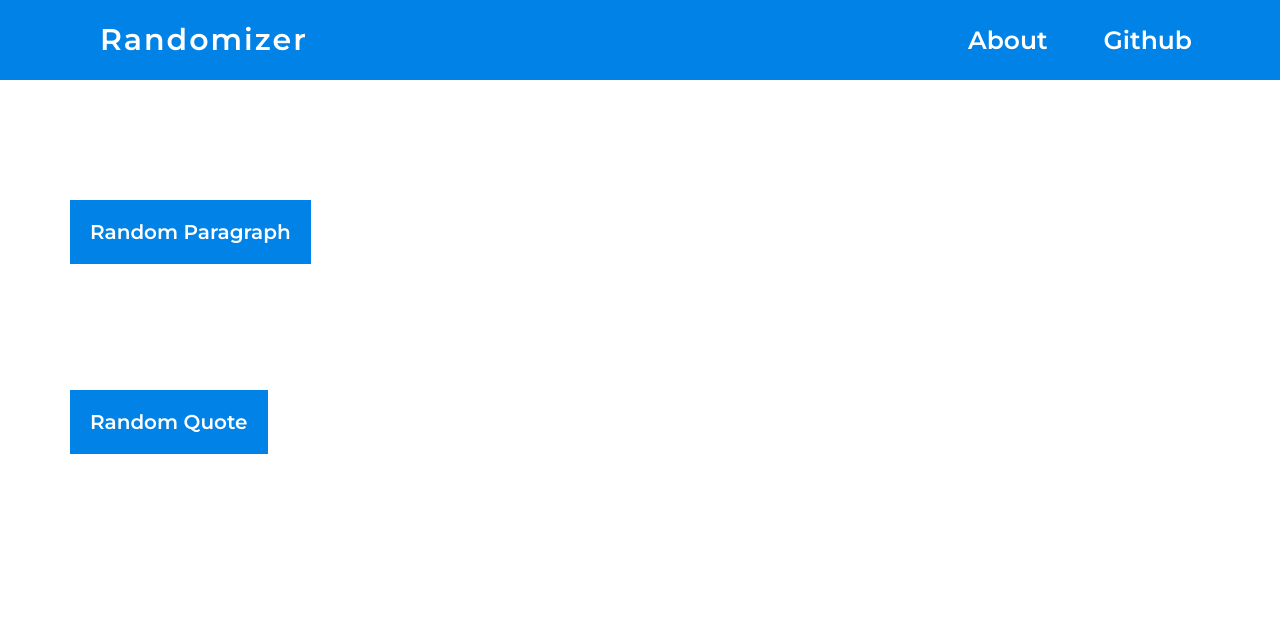
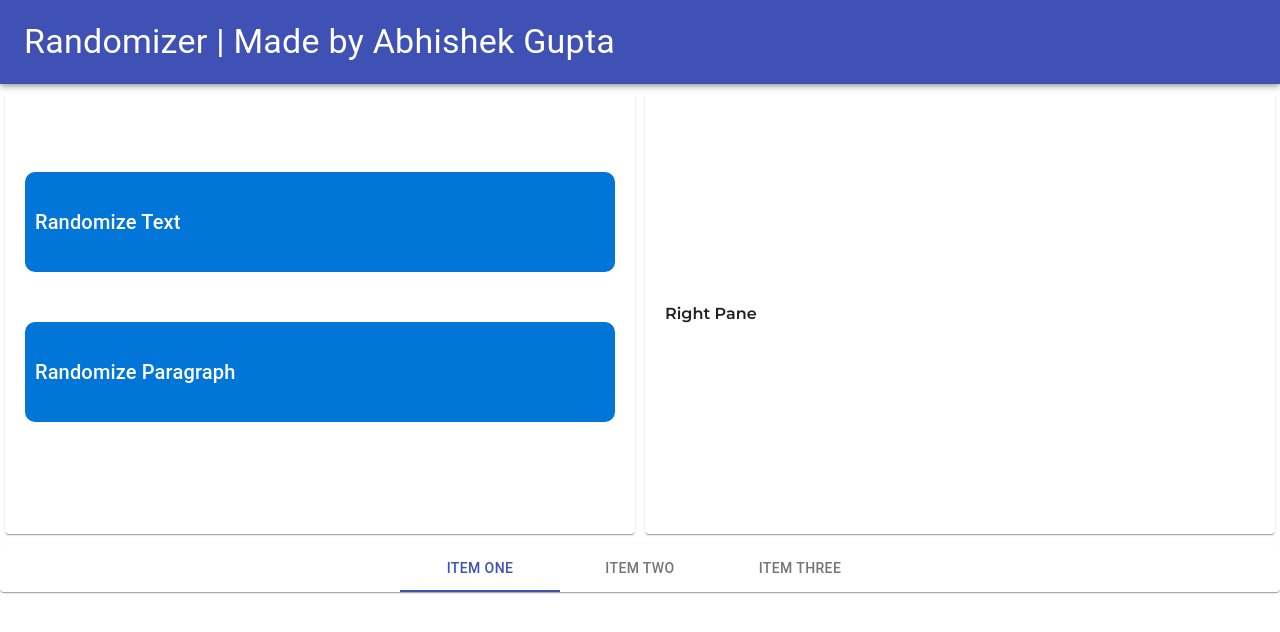
Before and after one commit to abhi15999/Randomiser, a React (Create React App) app in the folder randomiser/: page / in a window 1280 px wide. Shown: the top 632 px of the page. Built offline with nearby package versions, Linux system fonts and the light colour scheme.

Commit message:
Updates with Material UI and stored data from API

```diff
--- a/randomiser/package.json
+++ b/randomiser/package.json
@@ -6,9 +6,12 @@
     "@fortawesome/fontawesome-svg-core": "^1.2.32",
     "@fortawesome/free-solid-svg-icons": "^5.15.1",
     "@fortawesome/react-fontawesome": "^0.1.12",
+    "@material-ui/core": "^4.11.0",
+    "@material-ui/icons": "^4.9.1",
     "@testing-library/jest-dom": "^5.11.5",
     "@testing-library/react": "^11.1.1",
     "@testing-library/user-event": "^12.2.0",
+    "axios": "^0.21.0",
     "react": "^17.0.1",
     "react-dom": "^17.0.1",
     "react-scripts": "4.0.0",
--- a/randomiser/src/App.js
+++ b/randomiser/src/App.js
@@ -1,13 +1,17 @@
 import React, { Component } from 'react'
-import Navbar from './components/Navbar';
-import Buttons from './components/Buttons';
+import Navbar1 from './components/Navbar1';
+// import Buttons from './components/Buttons';
+import Footer from './components/Footer';
+import Body from './components/Body'
 
 export default class App extends Component {
   render() {
     return (
       <div>
-        <Navbar/>
-        <Buttons/>
+        <Navbar1/>
+        {/* <Buttons/> */}
+        <Body/>
+        <Footer/>
       </div>
     )
   }
--- /dev/null
+++ b/randomiser/src/components/Body.js
@@ -0,0 +1,38 @@
+import React from 'react'
+import {Grid} from '@material-ui/core';
+import {LeftPane,RightPane} from './index.js'
+const styles = {
+    Container:{
+        lineHeight:'400px',
+    },
+
+    Paper:{
+        margin:'10px 5px',
+        padding:20,
+        height:'400px'
+    },
+
+    Button:{
+        padding:"30px 10px",
+        color:"white",
+        backgroundColor:"#0275d8",
+        margin:"50px 0px",
+        borderRadius:'10px',
+        cursor:'pointer'
+    }
+}
+
+function Body() {
+    return (
+        <Grid container style={styles.Container}>
+            <Grid item sm={12} md={6}>
+                <LeftPane styles={styles} />
+            </Grid>
+            <Grid item sm={12} md={6}>
+                <RightPane styles={styles}/>
+            </Grid>
+        </Grid>
+    )
+}
+
+export default Body
--- /dev/null
+++ b/randomiser/src/components/Footer.js
@@ -0,0 +1,23 @@
+import React from 'react'
+import {Paper,Tabs} from '@material-ui/core';
+import Tab from '@material-ui/core/Tab'
+
+function Footer() {
+    return (
+        <Paper>
+        <Tabs
+          indicatorColor="primary"
+          textColor="primary"
+          centered
+          value={0}
+        >
+          <Tab label="Item One" />
+          <Tab label="Item Two" />
+          <Tab label="Item Three" />
+        </Tabs>
+      </Paper>
+
+    )
+}
+
+export default Footer
--- /dev/null
+++ b/randomiser/src/components/LeftPane.js
@@ -0,0 +1,40 @@
+import React from 'react'
+import {Paper,List,ListItem,ListItemText,Typography} from '@material-ui/core'
+import axios from 'axios';
+
+const quoteClickHandler = () =>{
+    // console.log('Clicked');
+    axios.get('https://litipsum.com/api/json')
+    .then(res=>{
+        const data = res.data;
+        console.log(data);
+    })
+}
+
+
+const paragraphClickHandler = () =>{
+    console.log('Clicked');
+}
+
+
+function LeftPane({styles}) {
+    return (
+        <Paper style={styles.Paper}>
+            {/* <Button variant="contained" color="primary">Randomize</Button> */}
+    <List component="nav">
+        <ListItem button style={styles.Button} onClick={quoteClickHandler}>
+          <ListItemText><Typography variant="h6">
+                Randomize Text
+              </Typography></ListItemText>
+        </ListItem>
+        <ListItem button style={styles.Button} onClick={paragraphClickHandler}>
+        <ListItemText><Typography variant="h6">
+                Randomize Paragraph
+              </Typography></ListItemText>
+        </ListItem>
+    </List>
+        </Paper>
+    )
+}
+
+export default LeftPane
--- /dev/null
+++ b/randomiser/src/components/Navbar1.js
@@ -0,0 +1,24 @@
+import React from 'react'
+import {AppBar,Toolbar,Typography} from '@material-ui/core';
+
+const styles={
+    Typography:{
+        paddingTop:10,
+        paddingBottom:10,
+        fontSize:25
+    }
+}
+
+function Navbar1() {
+    return (
+        <AppBar position="sticky">
+        <Toolbar style={styles.Typography}>
+            <Typography variant="h4">
+                Randomizer | Made by Abhishek Gupta
+            </Typography>
+        </Toolbar>
+      </AppBar>
+    )
+}
+
+export default Navbar1
--- /dev/null
+++ b/randomiser/src/components/RightPane.js
@@ -0,0 +1,13 @@
+import React from 'react'
+import {Paper} from '@material-ui/core'
+
+
+function RightPane({styles}) {
+    return (
+        <Paper style={styles.Paper}>
+            Right Pane
+        </Paper>
+    )
+}
+
+export default RightPane
--- /dev/null
+++ b/randomiser/src/components/index.js
@@ -0,0 +1,6 @@
+import RightPane from './RightPane'
+import LeftPane from './LeftPane'
+
+export  {
+    RightPane,LeftPane
+}
```
Also changed, not shown: 1 other file (tests, documents, lock files or other folders).
